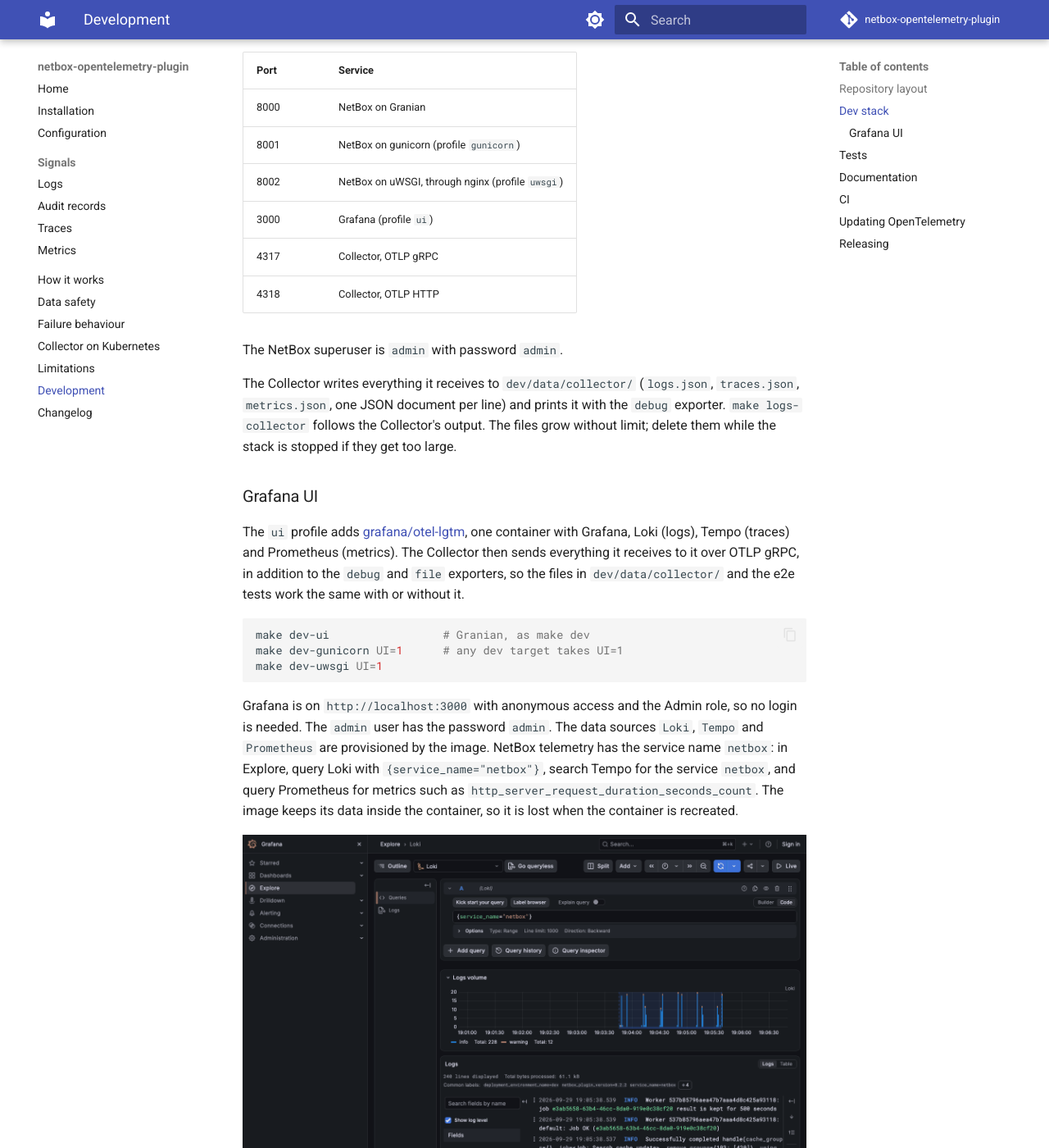
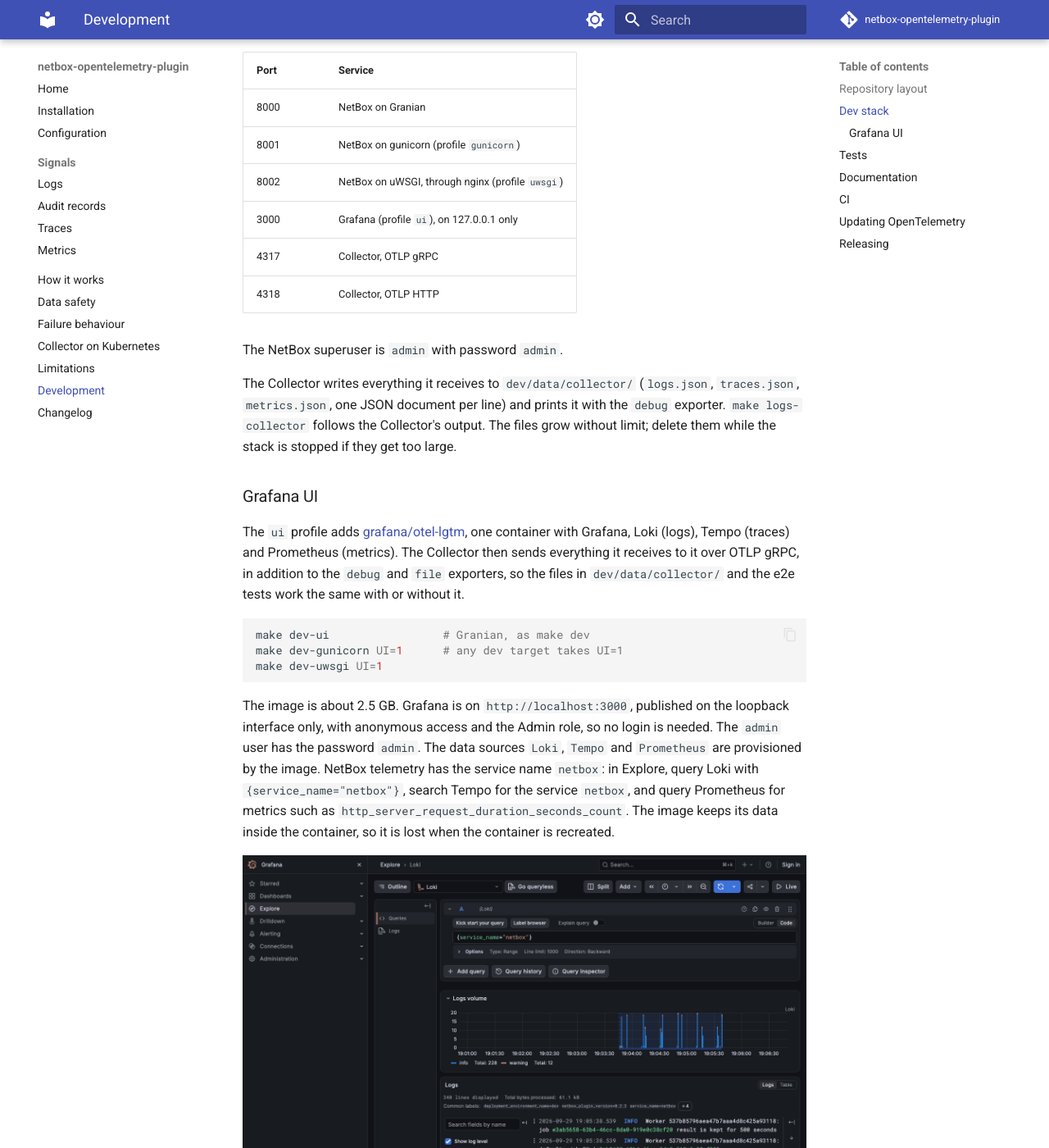
Before and after one commit to thomaschristory/netbox-opentelemetry-plugin, an MkDocs documentation site: the page built from docs/development.md, in a window 1280 px wide and 1400 px high, scrolled down 1402 px. Shown: the whole window at 82% size. Built offline with MkDocs 1.6.1 and Material for MkDocs 9.7.7, drawn with Linux system fonts in a browser that asks for light colours; comment, search, counter and statistics services are not loaded.

Commit message:
Publish Grafana of the ui profile on the loopback interface only (#6)
Grafana allows anonymous Admin access, so it should not be reachable
from other hosts.

````diff
--- a/docs/development.md
+++ b/docs/development.md
@@ -40,7 +40,7 @@
 | 8000 | NetBox on Granian |
 | 8001 | NetBox on gunicorn (profile `gunicorn`) |
 | 8002 | NetBox on uWSGI, through nginx (profile `uwsgi`) |
-| 3000 | Grafana (profile `ui`) |
+| 3000 | Grafana (profile `ui`), on 127.0.0.1 only |
 | 4317 | Collector, OTLP gRPC |
 | 4318 | Collector, OTLP HTTP |
 
@@ -58,7 +58,7 @@
 make dev-uwsgi UI=1
 ```
 
-Grafana is on `http://localhost:3000` with anonymous access and the Admin role, so no login is needed. The `admin` user has the password `admin`. The data sources `Loki`, `Tempo` and `Prometheus` are provisioned by the image. NetBox telemetry has the service name `netbox`: in Explore, query Loki with `{service_name="netbox"}`, search Tempo for the service `netbox`, and query Prometheus for metrics such as `http_server_request_duration_seconds_count`. The image keeps its data inside the container, so it is lost when the container is recreated.
+The image is about 2.5 GB. Grafana is on `http://localhost:3000`, published on the loopback interface only, with anonymous access and the Admin role, so no login is needed. The `admin` user has the password `admin`. The data sources `Loki`, `Tempo` and `Prometheus` are provisioned by the image. NetBox telemetry has the service name `netbox`: in Explore, query Loki with `{service_name="netbox"}`, search Tempo for the service `netbox`, and query Prometheus for metrics such as `http_server_request_duration_seconds_count`. The image keeps its data inside the container, so it is lost when the container is recreated.
 
 ![NetBox logs in Grafana Explore, Loki data source](images/grafana-logs.png)
 
````
Also changed, not shown: 2 other files.
